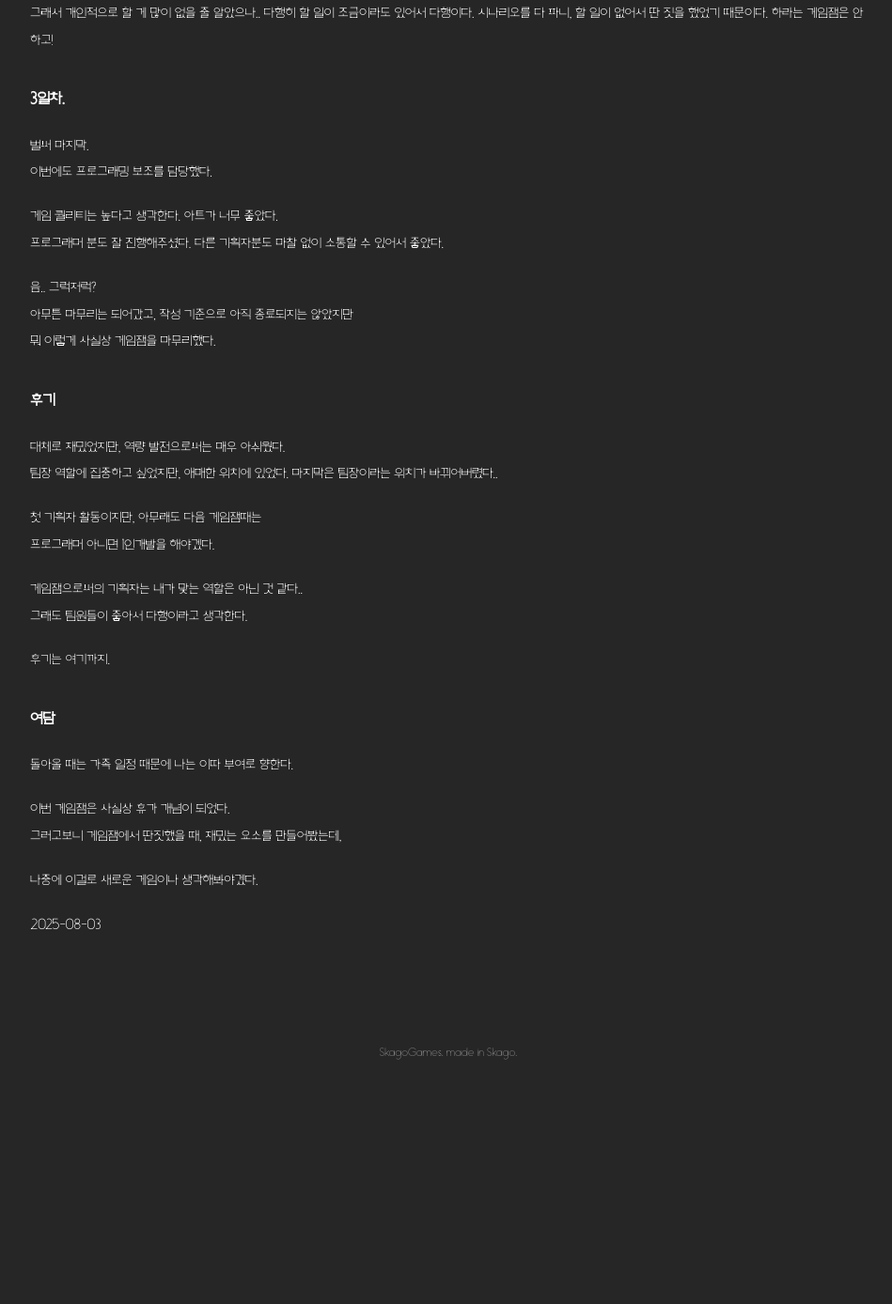
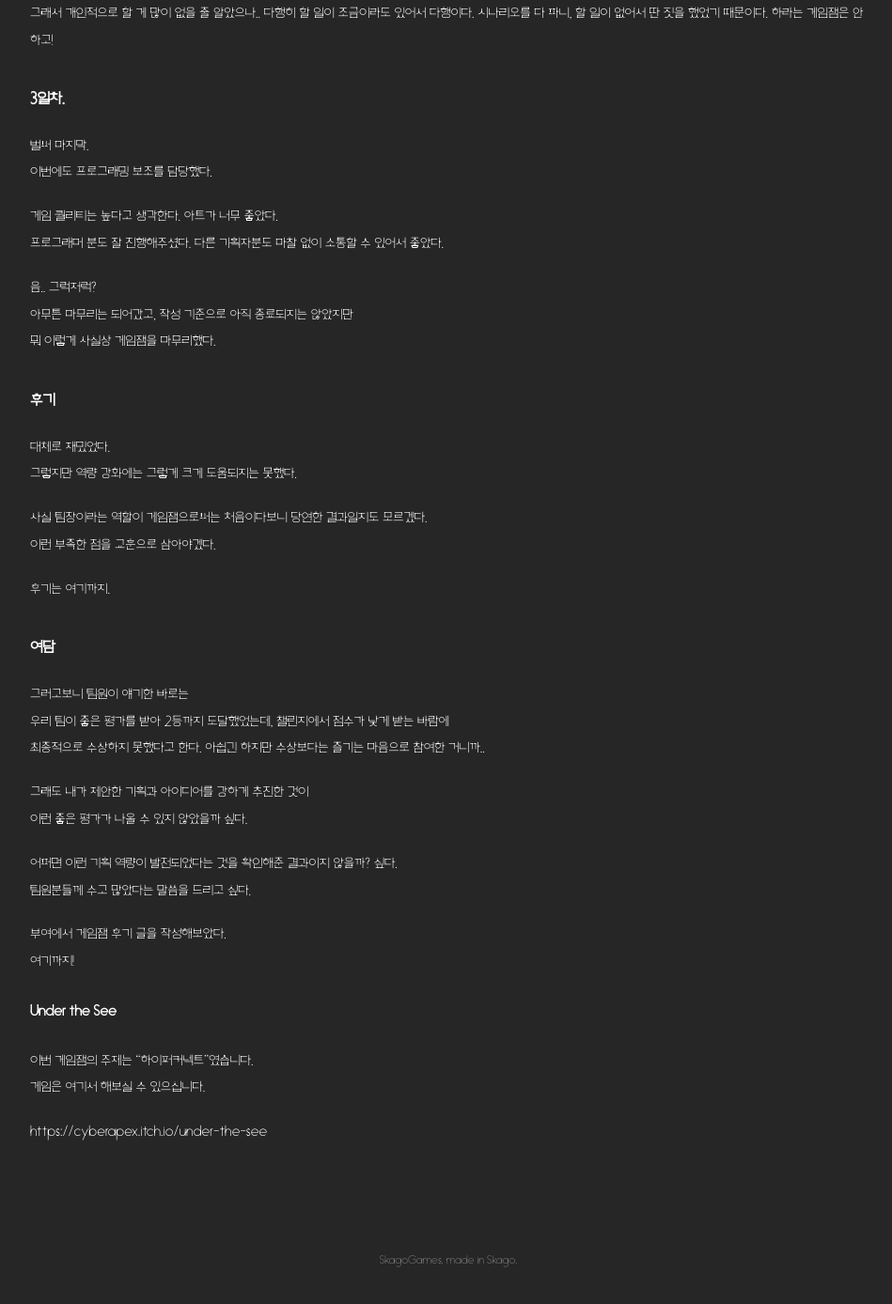
Before and after one commit to ApexNAM/ApexNAM.github.io, a Jekyll site: the page built from _posts/reviews/2025-08-03-igjkj-review.md, in a window 1280 px wide and 1400 px high, scrolled down 2953 px. Shown: the top 1388 px of the window at 94% size, without its empty margins (163-1112 px from the left). Built offline with Jekyll 4.4.1, drawn with Linux system fonts in a browser that asks for light colours; before the commit the page ends 4132 px from its top, so only the background shows below that; some of the changed text lies outside the part shown.

Commit message:
후기글 최종 완성

```diff
--- a/_posts/reviews/2025-08-03-igjkj-review.md
+++ b/_posts/reviews/2025-08-03-igjkj-review.md
@@ -34,7 +34,7 @@ published : true
 이번 게임잼은 Game Designer (게임기획자)로 참여해보았다.\
 그 이유는 팀장으로써의 리더 역할을 담당하고 싶었기 때문이다.
 
-이 이야기를 남겨보겠다.\
+이 이야기를 남겨보겠다.
 
 <h3>전주속을..</h3>
 
@@ -127,26 +127,35 @@ published : true
 
 <h3>후기</h3>
 
-대체로 재밌었지만, 역량 발전으로써는 매우 아쉬웠다.\
-팀장 역할에 집중하고 싶었지만, 애매한 위치에 있었다. 마지막은 팀장이라는 위치가 바뀌어버렸다..
+대체로 재밌었다.\
+그렇지만 역량 강화에는 그렇게 크게 도움되지는 못했다.
 
-첫 기획자 활동이지만, 아무래도 다음 게임잼때는\
-프로그래머 아니면 1인개발을 해야겠다.
-
-게임잼으로써의 기획자는 내가 맞는 역할은 아닌 것 같다..\
-그래도 팀원들이 좋아서 다행이라고 생각한다.
+사실 팀장이라는 역할이 게임잼으로써는 처음이다보니 당연한 결과일지도 모르겠다.\
+이런 부족한 점을 교훈으로 삼아야겠다.
 
 후기는 여기까지.
 
 <h3>여담</h3>
 
-돌아올 때는 가족 일정 때문에
-나는 이따 부여로 향한다.
+그러고보니 팀원이 얘기한 바로는 \
+우리 팀이 좋은 평가를 받아 2등까지 도달했었는데, 챌린지에서 점수가 낮게 받는 바람에 \
+최종적으로 수상하지 못했다고 한다. 아쉽긴 하지만 수상보다는 즐기는 마음으로 참여한 거니까..
 
-이번 게임잼은 사실상 휴가 개념이 되었다.\
-그러고보니 게임잼에서 딴짓했을 때, 재밌는 요소를 만들어봤는데,
+그래도 내가 제안한 기획과 아이디어를 강하게 추진한 것이 \
+이런 좋은 평가가 나올 수 있지 않았을까 싶다.
 
-나중에 이걸로 새로운 게임이나 생각해봐야겠다.
+어쩌면 이런 기획 역량이 발전되었다는 것을 확인해준 결과이지 않을까? 싶다.\
+팀원분들께 수고 많았다는 말씀을 드리고 싶다.
+
+부여에서 게임잼 후기 글을 작성해보았다.\
+여기까지!
 
 
-2025-08-03
+<h4>Under the See</h4>
+
+
+
+이번 게임잼의 주제는 "하이퍼커넥트"였습니다.\
+게임은 여기서 해보실 수 있으십니다.
+
+https://cyberapex.itch.io/under-the-see
```
